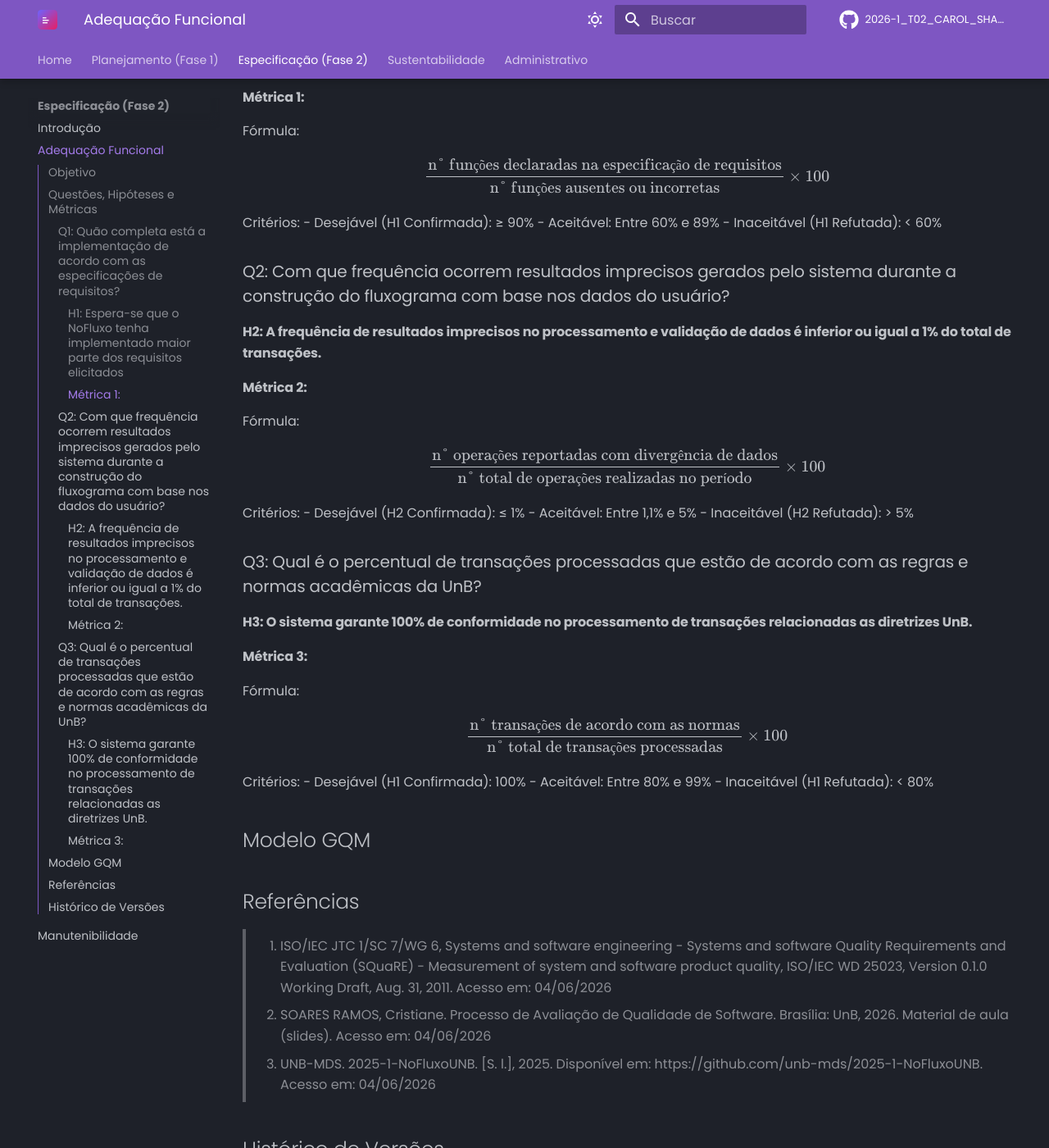
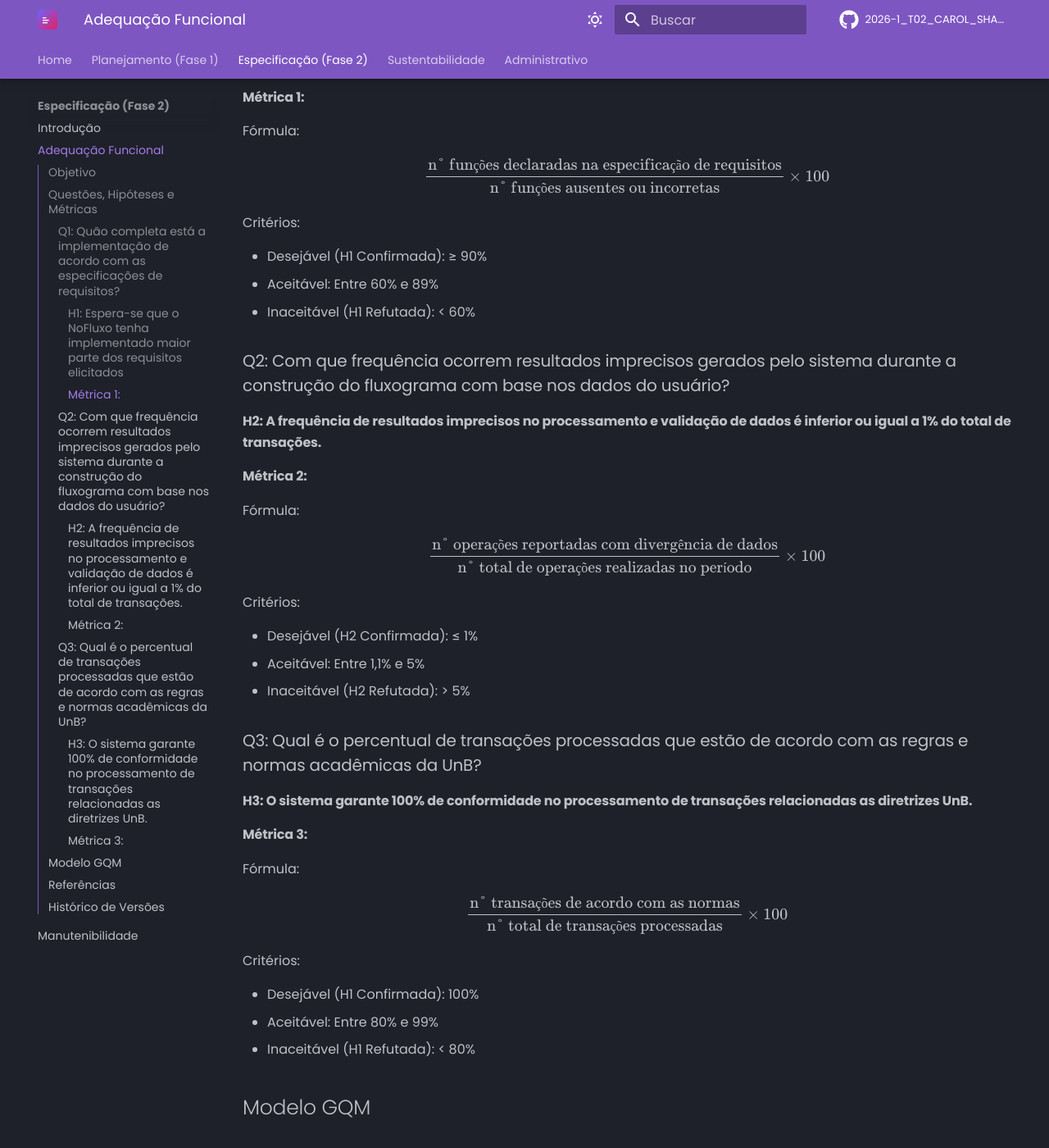
Before and after one commit to FCTE-Qualidade-de-Software-1/2026-1_T02_CAROL_SHAW, an MkDocs documentation site: the page built from docs/fase2/adequacao_funcional.md, in a window 1280 px wide and 1400 px high, scrolled down 641 px. Shown: the whole window at 82% size. Built offline with MkDocs 1.6.1 and Material for MkDocs 9.7.7, drawn with Linux system fonts in a browser that asks for light colours; comment, search, counter and statistics services are not loaded; some of the changed lines change nothing that is shown.

Commit message:
Corrigindo bugs e quebra da documentação

```diff
--- a/docs/fase2/adequacao_funcional.md
+++ b/docs/fase2/adequacao_funcional.md
@@ -23,6 +23,7 @@ $$
 $$
 
 Critérios:
+
 - Desejável (H1 Confirmada): ≥ 90%
 - Aceitável: Entre 60% e 89%
 - Inaceitável (H1 Refutada): < 60%
@@ -38,6 +39,7 @@ $$
 $$
 
 Critérios:
+
 - Desejável (H2 Confirmada): ≤ 1%
 - Aceitável: Entre 1,1% e 5%
 - Inaceitável (H2 Refutada): > 5%
@@ -53,6 +55,7 @@ $$
 $$
 
 Critérios:
+
 - Desejável (H1 Confirmada): 100%
 - Aceitável: Entre 80% e 99%
 - Inaceitável (H1 Refutada): < 80%
--- a/mkdocs.yml
+++ b/mkdocs.yml
@@ -133,5 +133,4 @@ extra_css:
 
 extra_javascript:
   - javascripts/extra.js
-  - https://polyfill.io/v3/polyfill.min.js?features=es6
   - https://cdn.jsdelivr.net/npm/mathjax@3/es5/tex-mml-chtml.js
```
Also changed, not shown: docs/fase2/manutenibilidade.md (+5 -0 lines).
